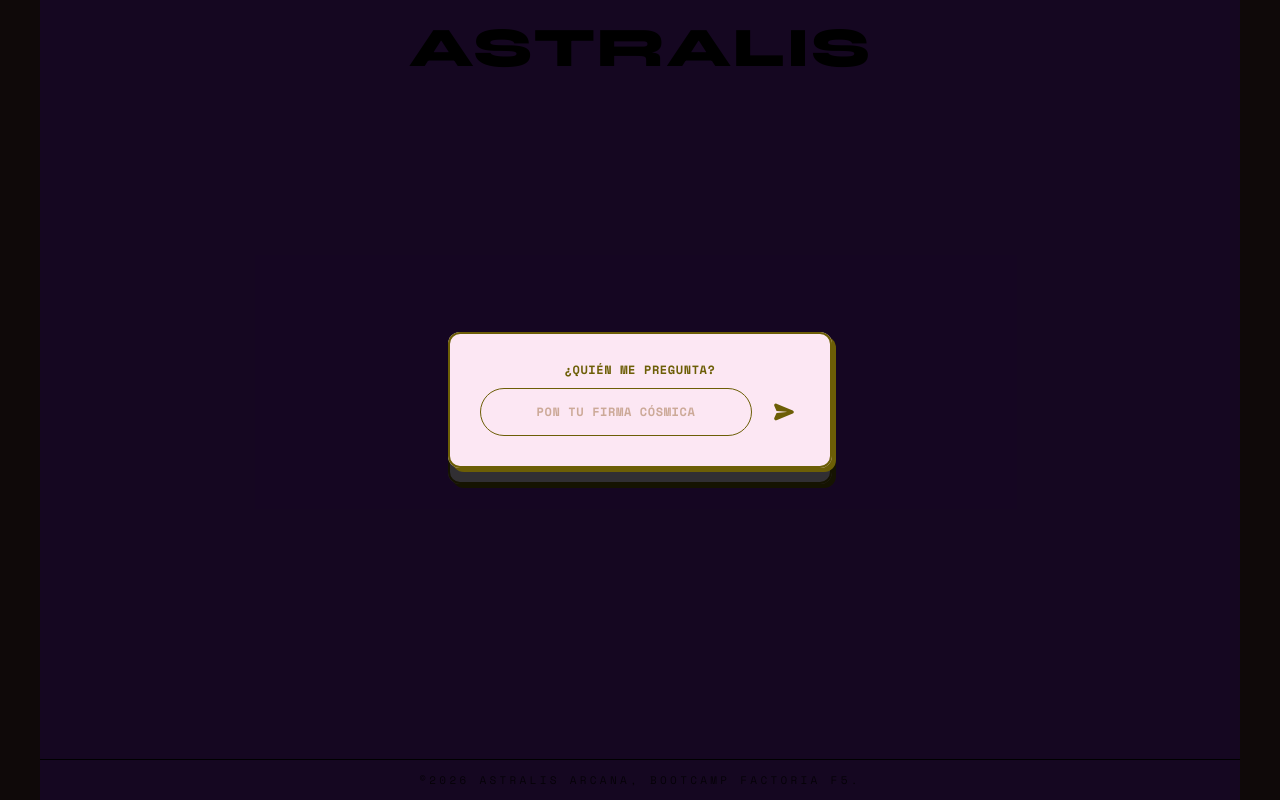
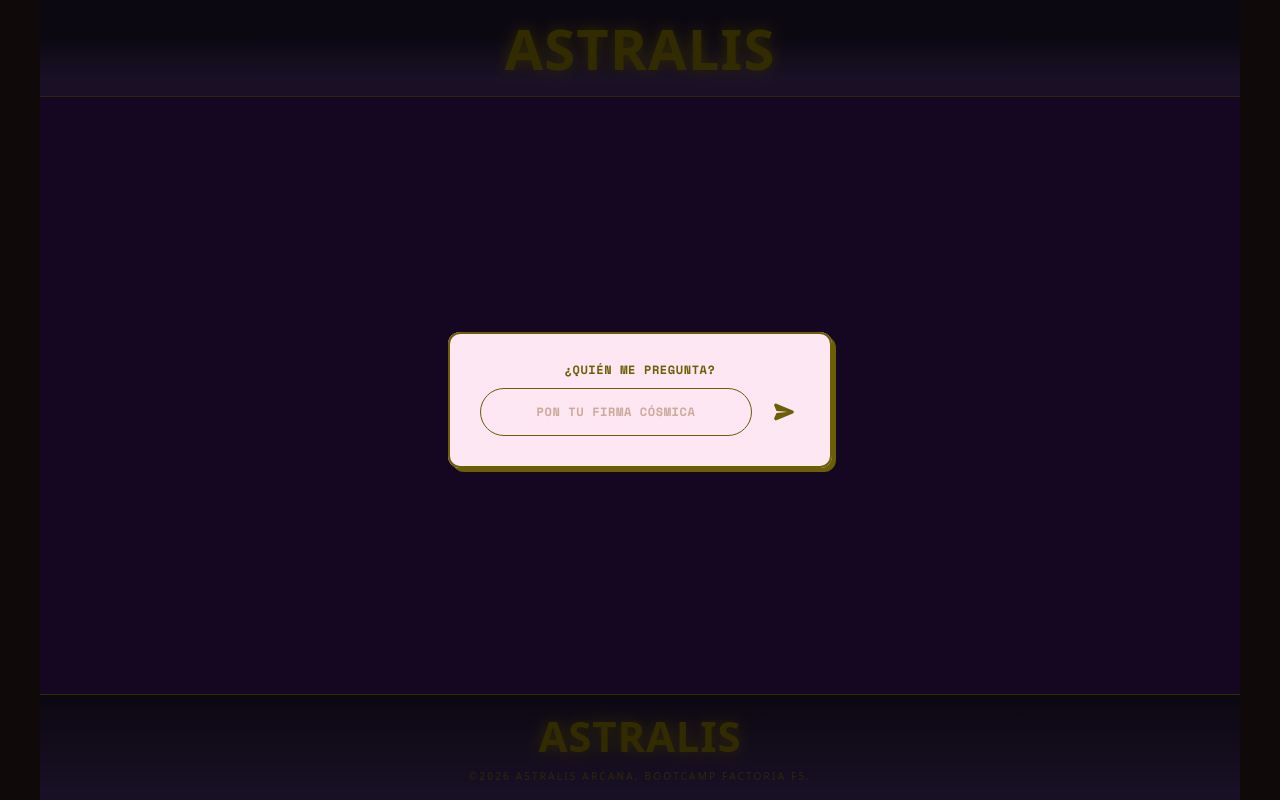
Before and after one commit to TAROT-Equipo3/tarot_project, a React (Vite) app: page / in a window 1280 px wide. Built offline with nearby package versions, Linux system fonts and the light colour scheme.

Commit message:
fix: adjust header and footer styles

```diff
--- a/src/components/Footer.jsx
+++ b/src/components/Footer.jsx
@@ -1,27 +1,49 @@
-import React from 'react'
-
 const Footer = () => {
   return (
-    <footer className="
-      w-full
-      py-3
-      text-center
-      mt-auto
+    <footer
+      className="
+        w-full
+        mt-auto
+        pt-5
+        pb-4
+        px-4
+        text-center
+        bg-footer-gradient
+      "
+    >
+      <h2
+        className="
+          font-[var(--font-syne)]
+          font-extrabold
+          text-[var(--color-accent)]
 
-      border-t border-[var(--gold)]
-      bg-[linear-gradient(180deg,var(--purple-dark)_0%,var(--purple-light)_100%)]
-    ">
-      <p className="
-        font-['Space_Mono']
-        font-normal
+          text-[26px]
+          sm:text-[32px]
+          md:text-[42px]
 
-        text-[var(--gold)]
-        text-[9px] md:text-[11px]
+          leading-none
+          tracking-[0.02em]
+          text-glow-gold
+        "
+      >
+        ASTRALIS
+      </h2>
 
-        tracking-[0.3em]
+      <p
+        className="
+          mt-3
+          font-[var(--font-mono)]
+          font-normal
 
-        opacity-80
-      ">
+          text-[var(--color-accent)]
+          text-[7px]
+          sm:text-[8px]
+          md:text-[10px]
+
+          tracking-[0.22em]
+          opacity-80
+        "
+      >
         ©2026 ASTRALIS ARCANA, BOOTCAMP FACTORIA F5.
       </p>
     </footer>
--- a/src/components/Header.jsx
+++ b/src/components/Header.jsx
@@ -1,20 +1,22 @@
 const Header = () => {
   return (
     <header className="w-full overflow-hidden">
-
-      <div className="
+      <div
+        className="
           w-full
-        py-3 md:py-5
+          py-3
+          md:py-5
           flex
           justify-center
-
-        bg-[linear-gradient(180deg,var(--purple-dark)_38%,var(--purple-light)_83%)]
-      ">
-
-        <h1 className="
-          font-[Syne]
+          items-center
+          bg-header-gradient
+        "
+      >
+        <h1
+          className="
+            font-[var(--font-syne)]
             font-extrabold
-          text-[var(--gold)]
+            text-[var(--color-accent)]
 
             text-[28px]
             sm:text-[36px]
@@ -28,15 +30,14 @@ const Header = () => {
             text-center
             whitespace-nowrap
 
-          [text-shadow:0_0_15px_var(--gold)]
-        ">
+            text-glow-gold
+          "
+        >
           ASTRALIS
         </h1>
-
       </div>
 
-      <div className="h-[2px] bg-[var(--gold)] w-full"></div>
-
+      <div className="h-[1px] bg-[var(--color-accent)] w-full opacity-80" />
     </header>
   );
 };
```
Lines whose indentation alone changed are shown as unchanged.
